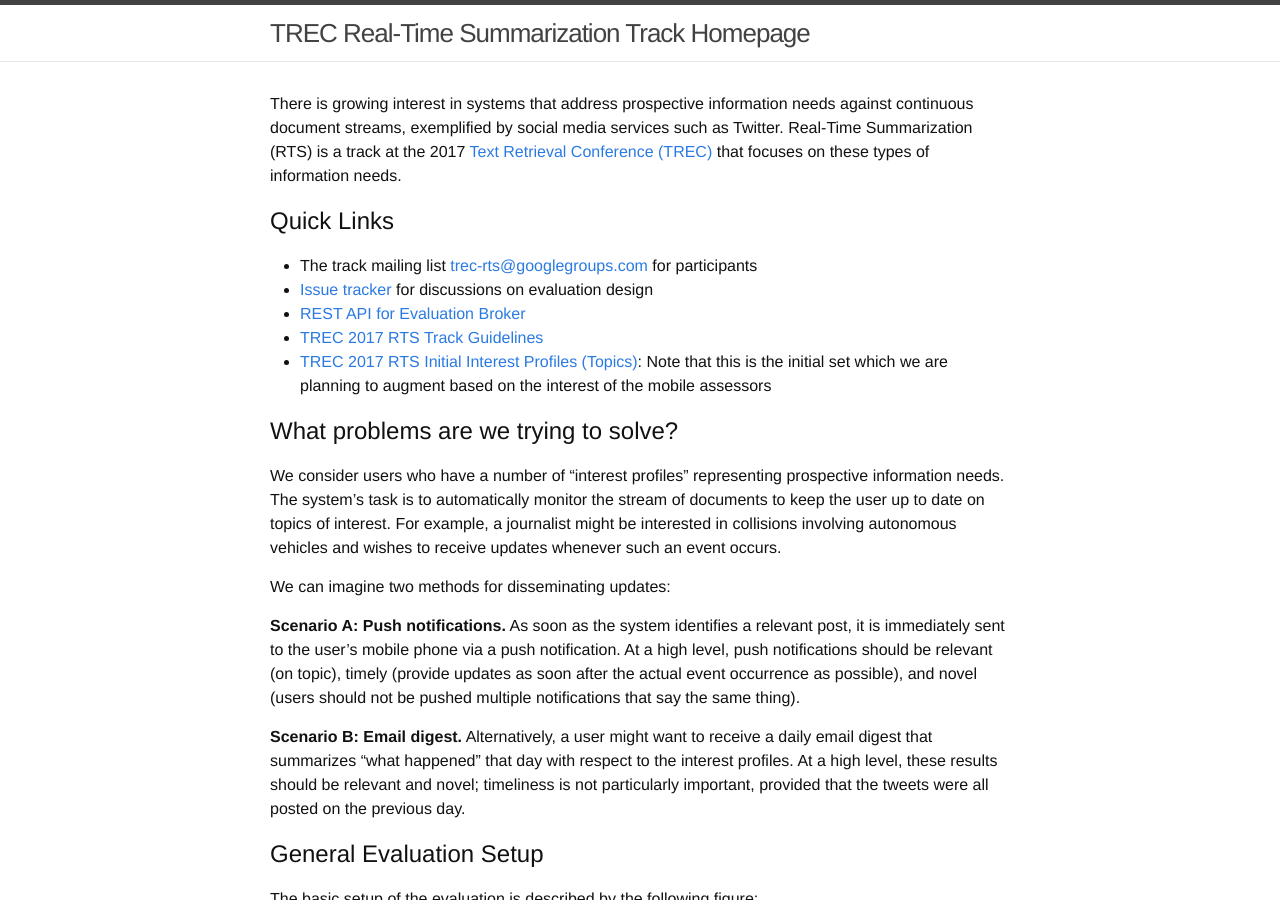
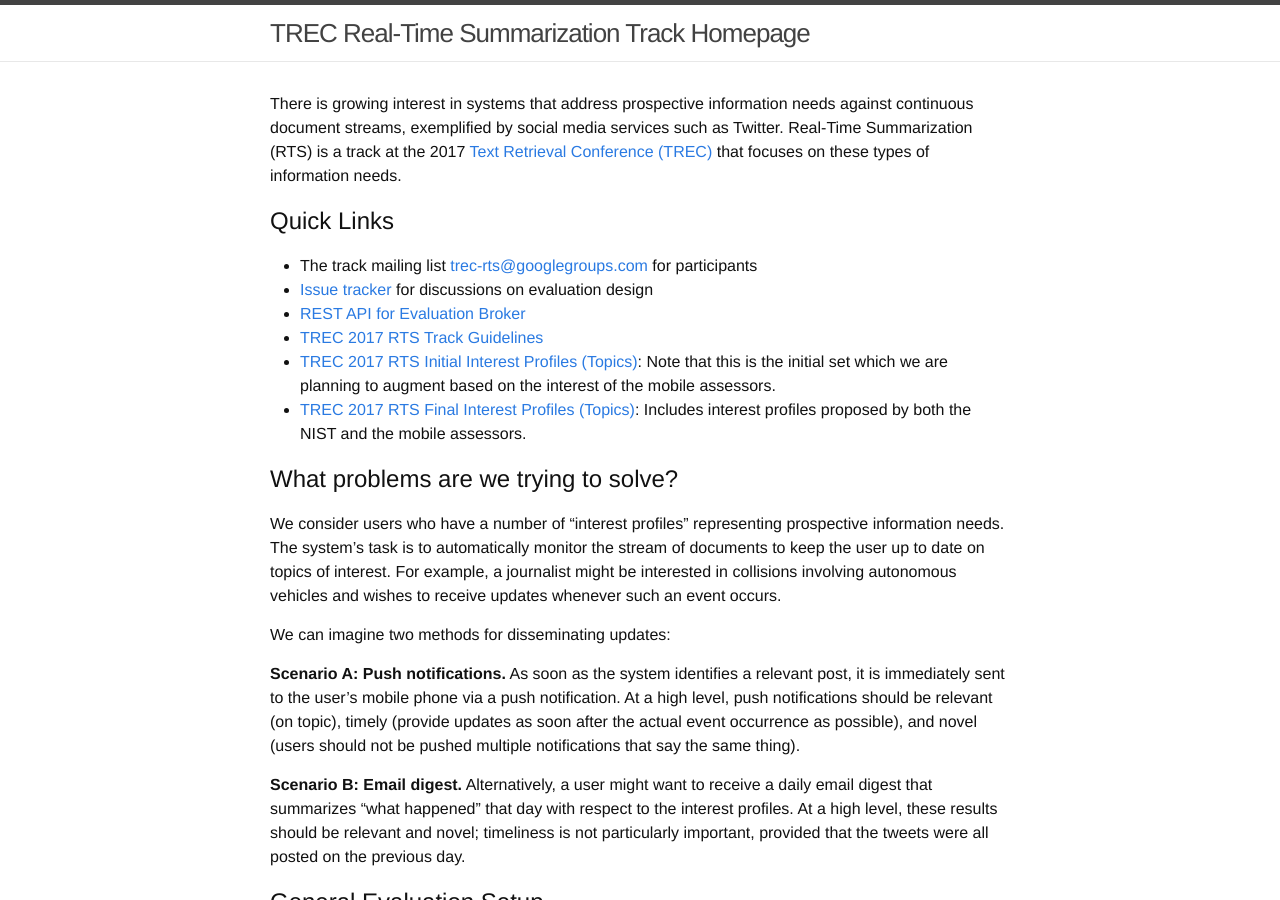
Before and after one commit to trecrts/trecrts.github.io, a Jekyll site: the page built from index.md, in a window 1280 px wide and 900 px high. Built offline with Jekyll 4.4.1, drawn with Linux system fonts in a browser that asks for light colours.

Commit message:
Updates to RTS page (#15)
* updated the main page; removed extra blank lines from extra topics

* updates on rate limit

```diff
--- a/index.md
+++ b/index.md
@@ -15,7 +15,8 @@ information needs.
 + [Issue tracker](https://github.com/trecrts/trecrts.github.io/issues) for discussions on evaluation design
 + [REST API for Evaluation Broker](https://github.com/trecrts/trecrts-eval/tree/master/trecrts-server)
 + [TREC 2017 RTS Track Guidelines](TREC2017-RTS-guidelines.html)
-+ [TREC 2017 RTS Initial Interest Profiles (Topics)](TREC2017-RTS-topics1.json): Note that this is the initial set which we are planning to augment based on the interest of the mobile assessors
++ [TREC 2017 RTS Initial Interest Profiles (Topics)](TREC2017-RTS-topics1.json): Note that this is the initial set which we are planning to augment based on the interest of the mobile assessors.
++ [TREC 2017 RTS Final Interest Profiles (Topics)](TREC2017-RTS-topics-final.json): Includes interest profiles proposed by both the NIST and the mobile assessors.
 
 ## What problems are we trying to solve?
 
```
Also changed, not shown: TREC2017-RTS-guidelines.md (+2 -1 lines), TREC2017-RTS-topics-final.json.
